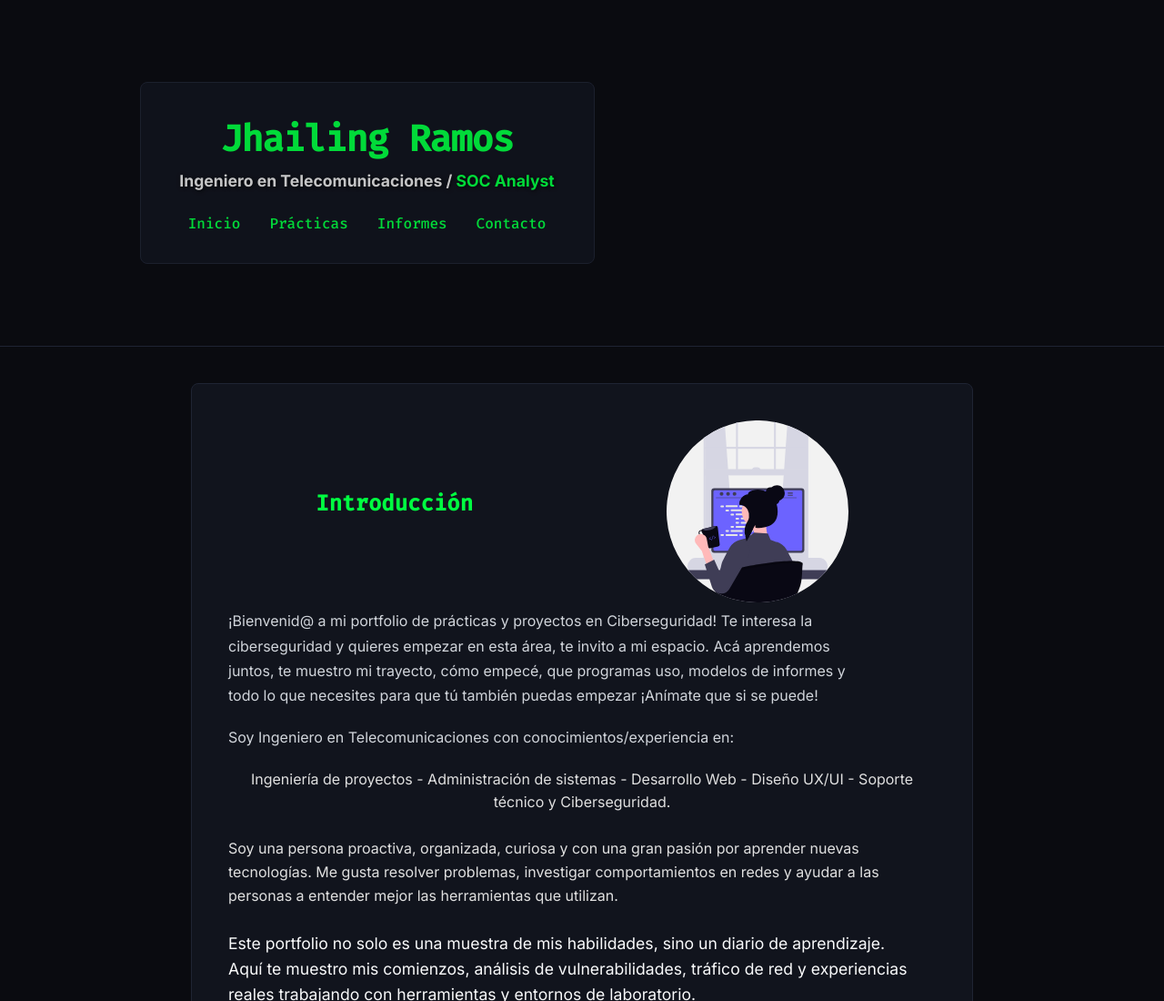
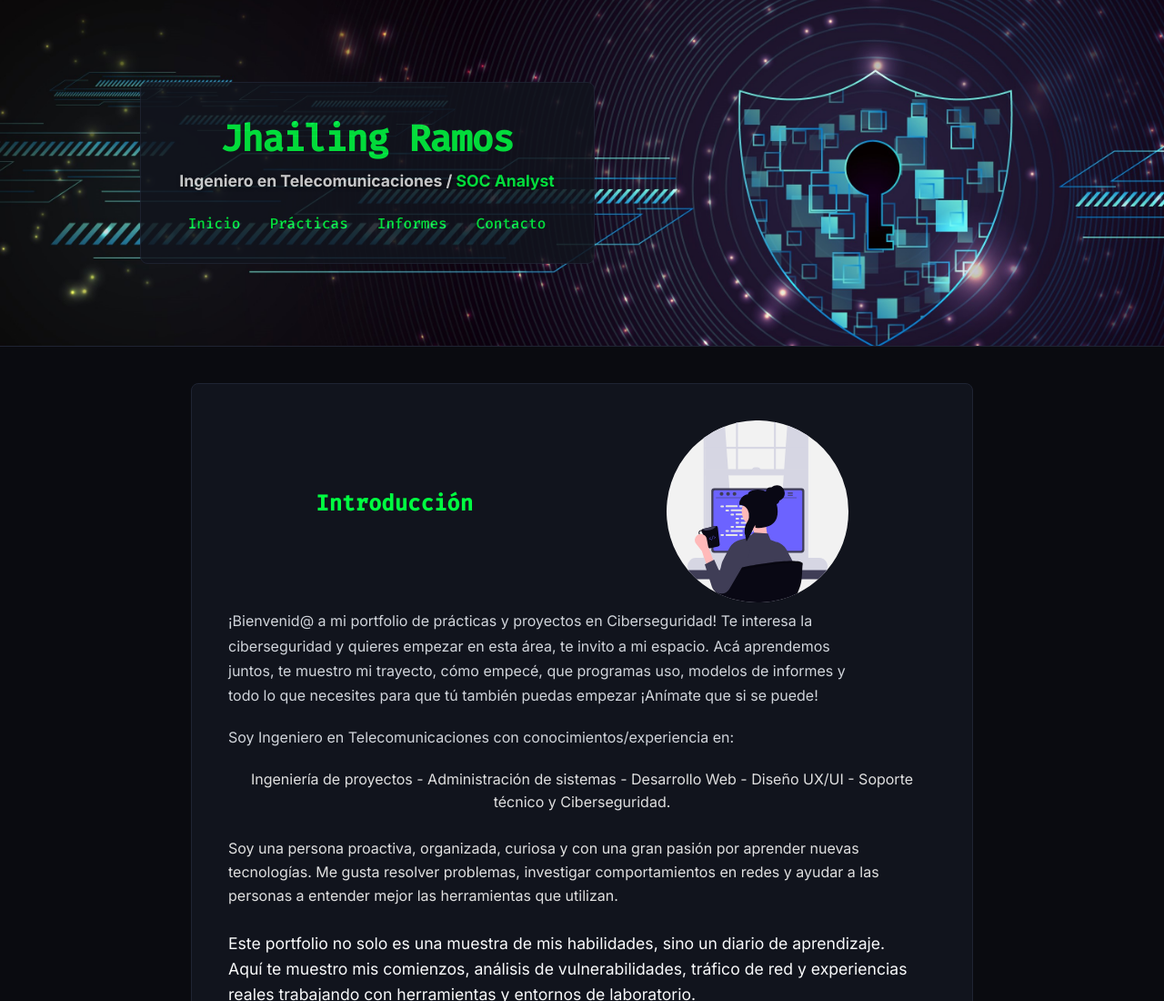
Before and after one commit to Jhailing/Portfolio-Ciberseguridad, a plain HTML site: page index.html in a window 1280 px wide. Shown: the top 1100 px of the page at 91% size. Drawn offline with Linux system fonts and the light colour scheme.

Commit message:
img banner no se ve, corrigiendo para github pages

```diff
--- a/assets/css/styles.css
+++ b/assets/css/styles.css
@@ -34,7 +34,7 @@ body {
 .main-header {
     padding: 60px 0;
     border-bottom: 1px solid var(--border-color);
-    background-image: url('../images/introduccion/Banner_ciber.jpg');
+    background-image: url('/images/introduccion/Banner_ciber.jpg');
     background-size: cover;
     background-repeat: no-repeat;
     background-position: center;
```
